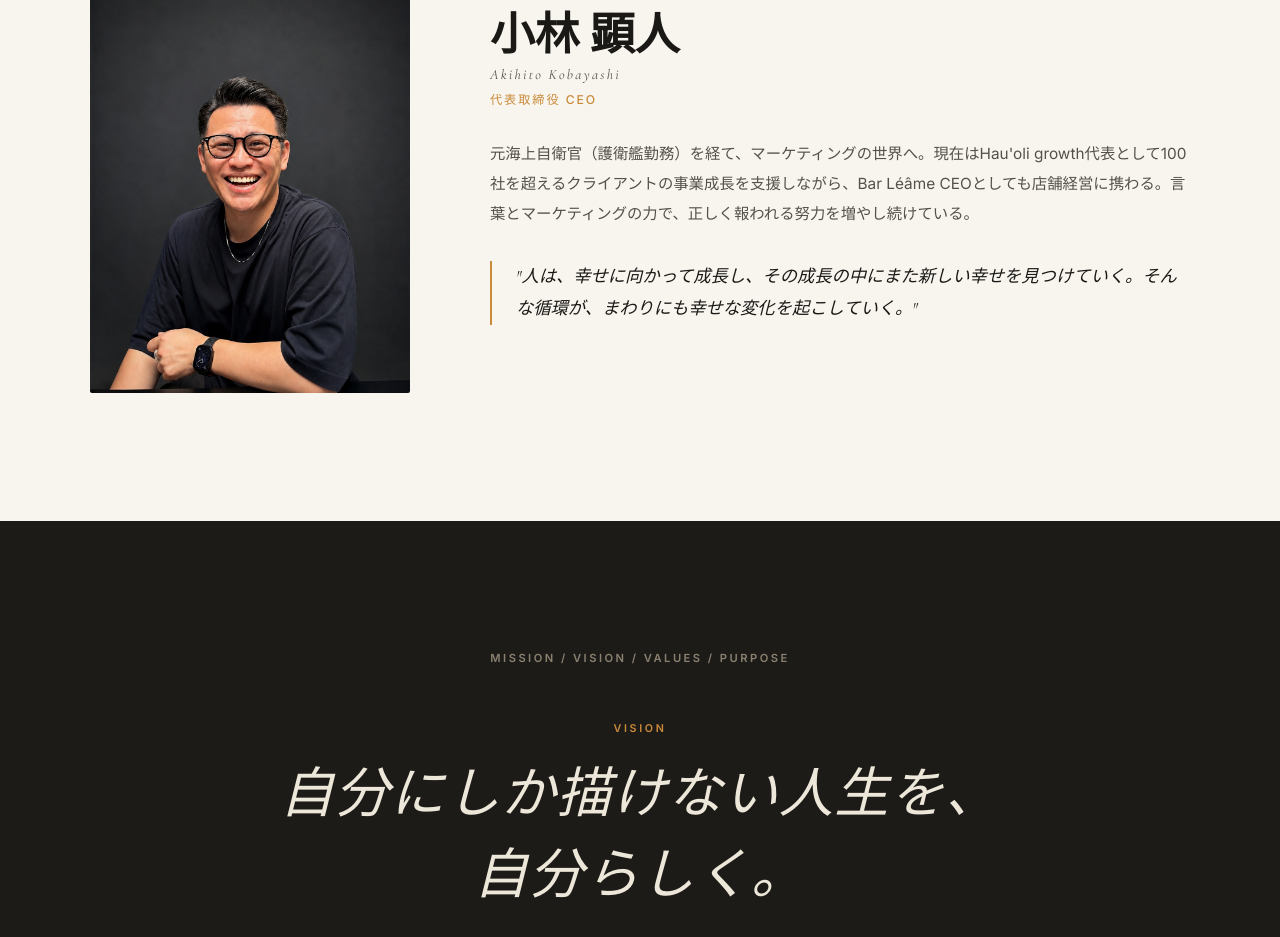
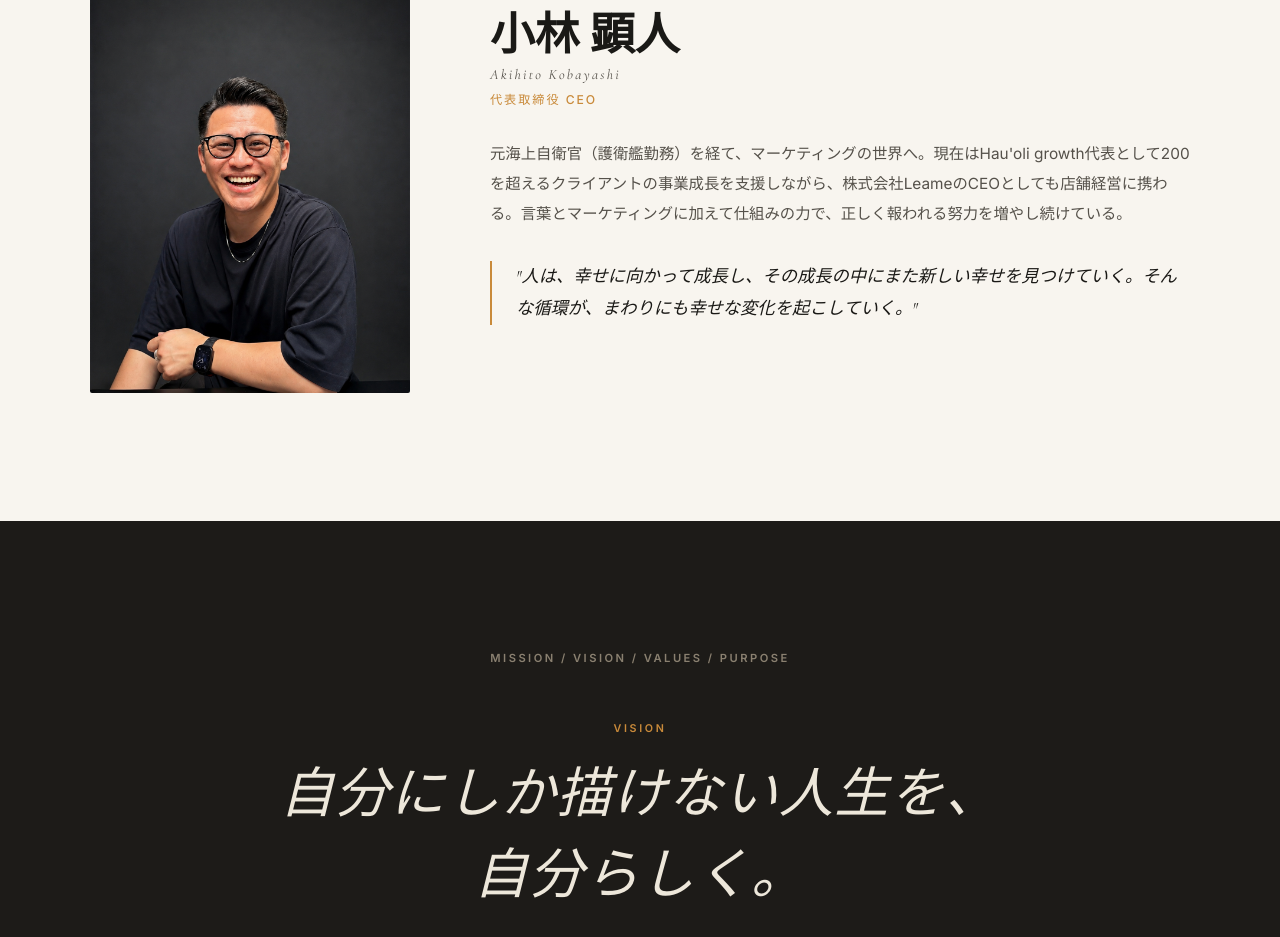
Before and after one commit to akhauoli/hauoli-site, a React (Vite) app: page / in a window 1280 px wide. Shown: the part 2600-3537 px from the top of the page. Built offline with nearby package versions, Linux system fonts and the light colour scheme.

Commit message:
About: プロフィール文を最新版に更新（200クライアント・株式会社Leame・仕組み追加）
Co-Authored-By: Claude Sonnet 4.6 <noreply@anthropic.com>

```diff
--- a/src/App.jsx
+++ b/src/App.jsx
@@ -280,7 +280,7 @@ function About() {
           </h2>
           <p className="about-role">代表取締役 CEO</p>
           <p className="about-bio">
-            元海上自衛官（護衛艦勤務）を経て、マーケティングの世界へ。現在はHau'oli growth代表として100社を超えるクライアントの事業成長を支援しながら、Bar Léâme CEOとしても店舗経営に携わる。言葉とマーケティングの力で、正しく報われる努力を増やし続けている。
+            元海上自衛官（護衛艦勤務）を経て、マーケティングの世界へ。現在はHau'oli growth代表として200を超えるクライアントの事業成長を支援しながら、株式会社LeameのCEOとしても店舗経営に携わる。言葉とマーケティングに加えて仕組みの力で、正しく報われる努力を増やし続けている。
           </p>
           <blockquote className="about-belief">
             "人は、幸せに向かって成長し、その成長の中にまた新しい幸せを見つけていく。そんな循環が、まわりにも幸せな変化を起こしていく。"
```
